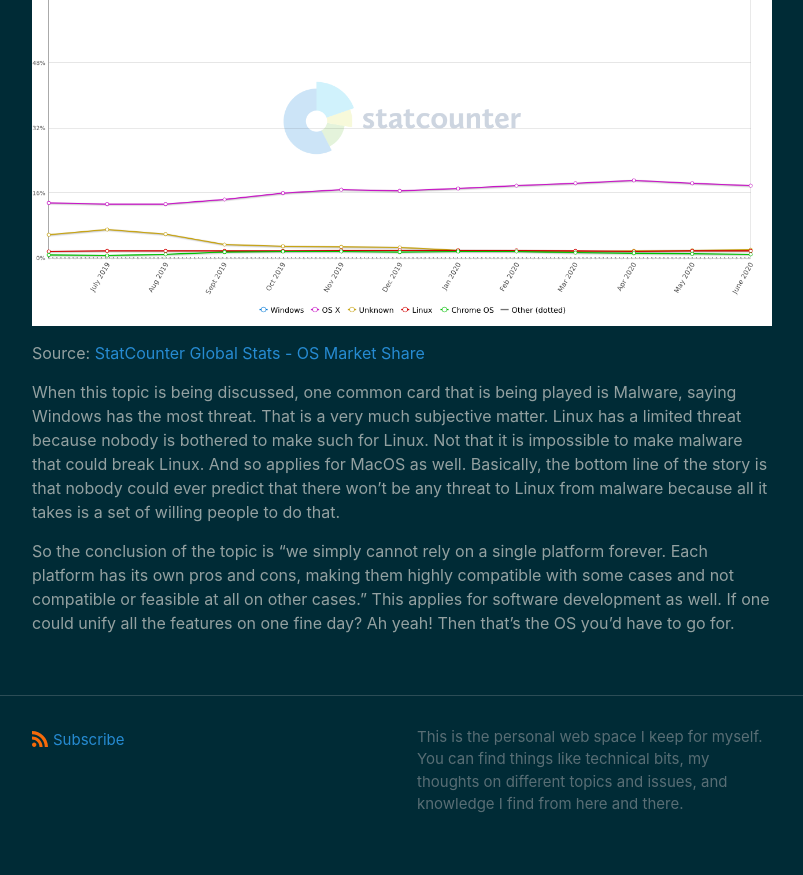
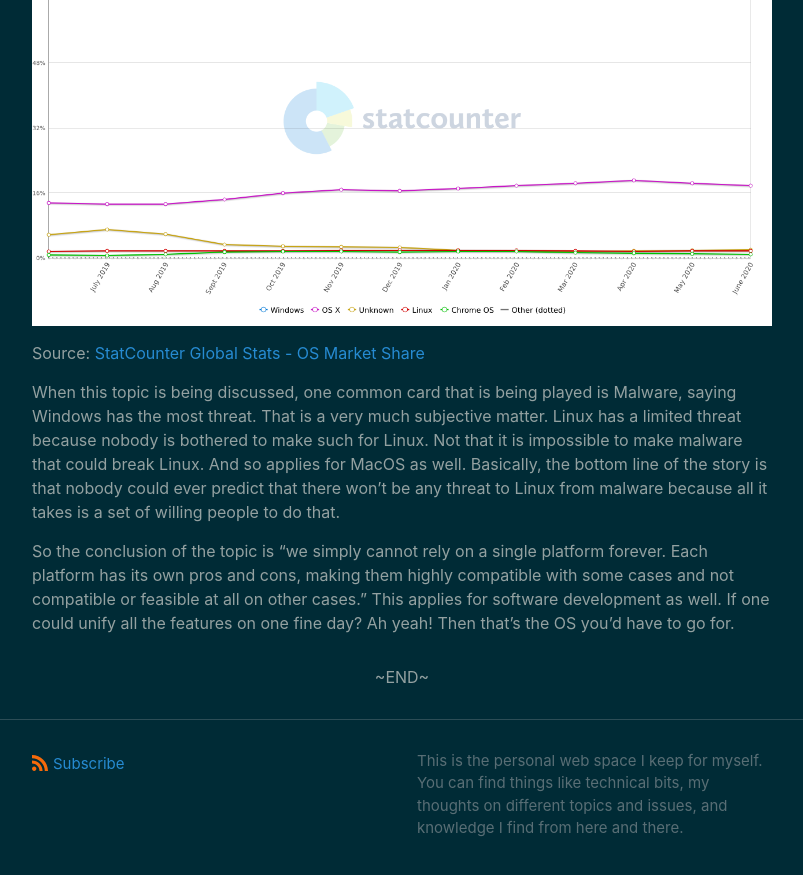
Before and after one commit to 000407/000407.github.io, a Jekyll site: the page built from _posts/techbits/2016-09-18-platforms-for-dev.md, in a window 1280 px wide and 900 px high, scrolled down 1443 px. Shown: the top 875 px of the window, without its empty margins (238-1041 px from the left). Built offline with Jekyll 4.4.1, drawn with Linux system fonts in a browser that asks for light colours.

Commit message:
Added END to posts layout

```diff
--- a/_layouts/post.html
+++ b/_layouts/post.html
@@ -29,6 +29,7 @@ layout: default
   <div class="post-content e-content" itemprop="articleBody">
     {{ content }}
   </div>
+  <div style="text-align: center;">~END~</div>
 
   {%- if site.disqus.shortname -%}
     {%- include disqus_comments.html -%}
```
